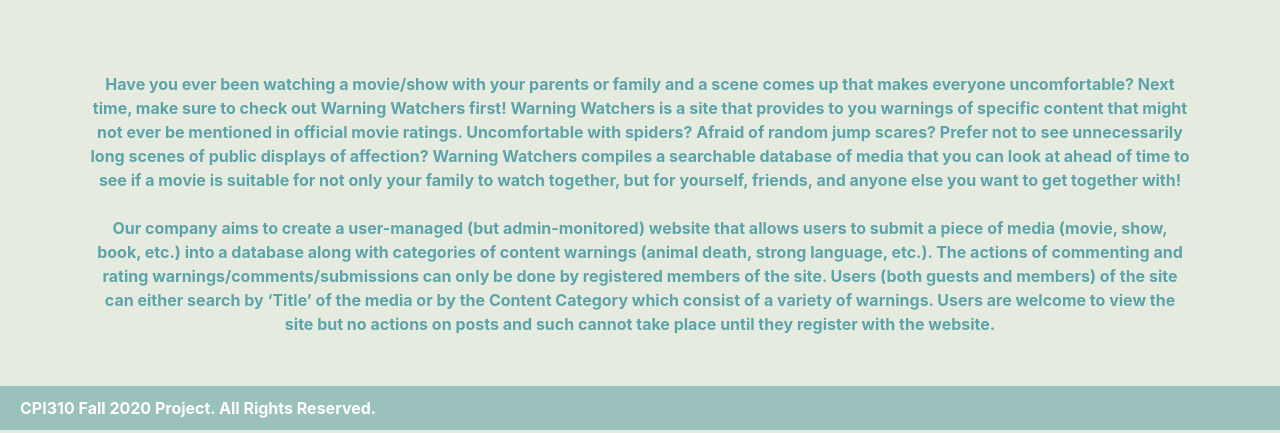
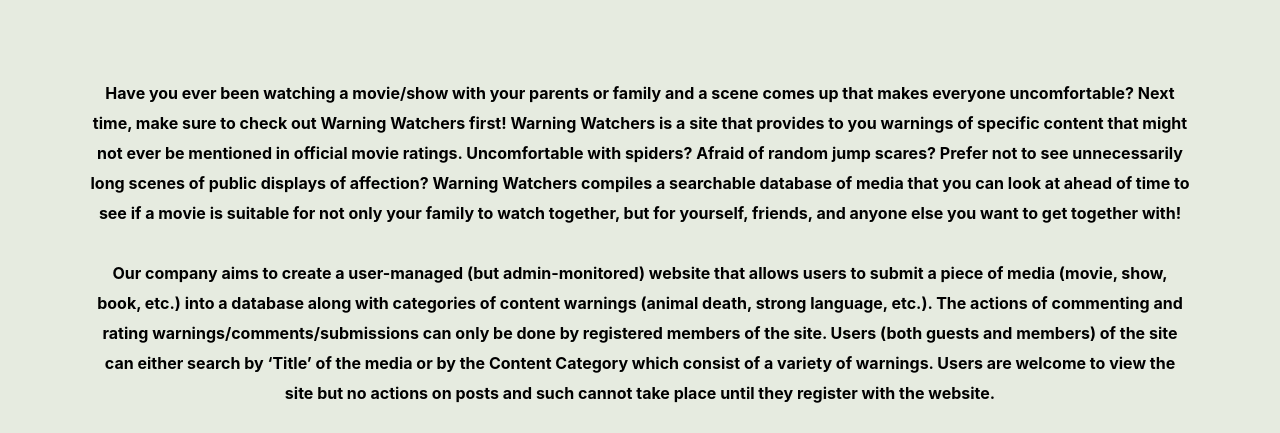
Before and after one commit to uniquear/Warning-Watchers, a website: page about.html in a window 1280 px wide. Shown: the part 408-841 px from the top of the page. Drawn offline with nearby package versions, Linux system fonts and the light colour scheme.

Commit message:
make about text black (issue was wrong css import)

```diff
--- a/about.html
+++ b/about.html
@@ -8,7 +8,7 @@
   <link rel="stylesheet" href="https://stackpath.bootstrapcdn.com/bootstrap/4.5.0/css/bootstrap.min.css">
 
   <!-- Custom styles for this template -->
-  <link href="styling/index.css" rel="stylesheet">
+  <link href="styling/about.css" rel="stylesheet">
 
   <title>About - Warning Watchers</title>
 
@@ -72,7 +72,6 @@
                    </div>
                 </div>
                 <div class= "container">
-                    <!-- (LIENNA) I don't know how to make this text black:( -->
                     <div class="about-text">
                         <br> Have you ever been watching a movie/show with your parents or family and a scene comes up that makes everyone
                         uncomfortable? Next time, make sure to check out Warning Watchers first! Warning Watchers is a site that provides
```
